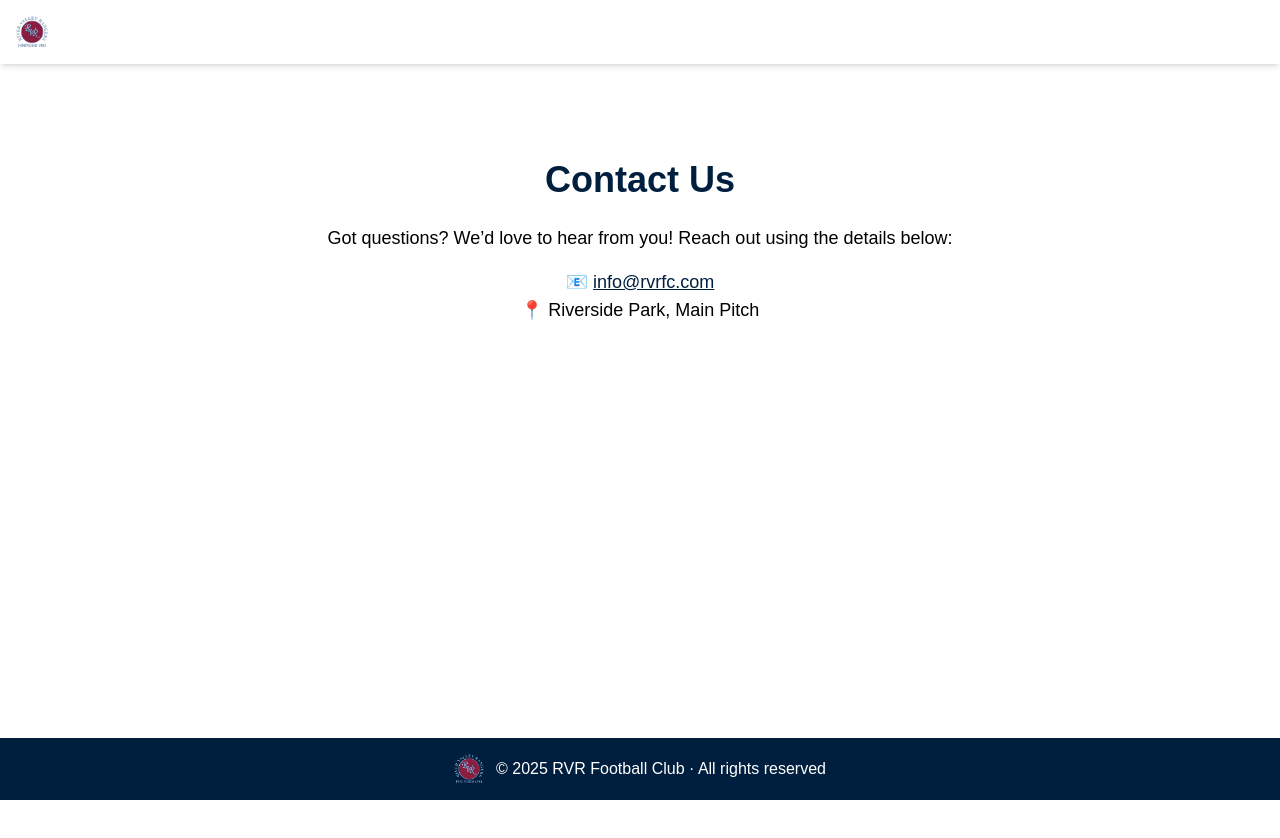
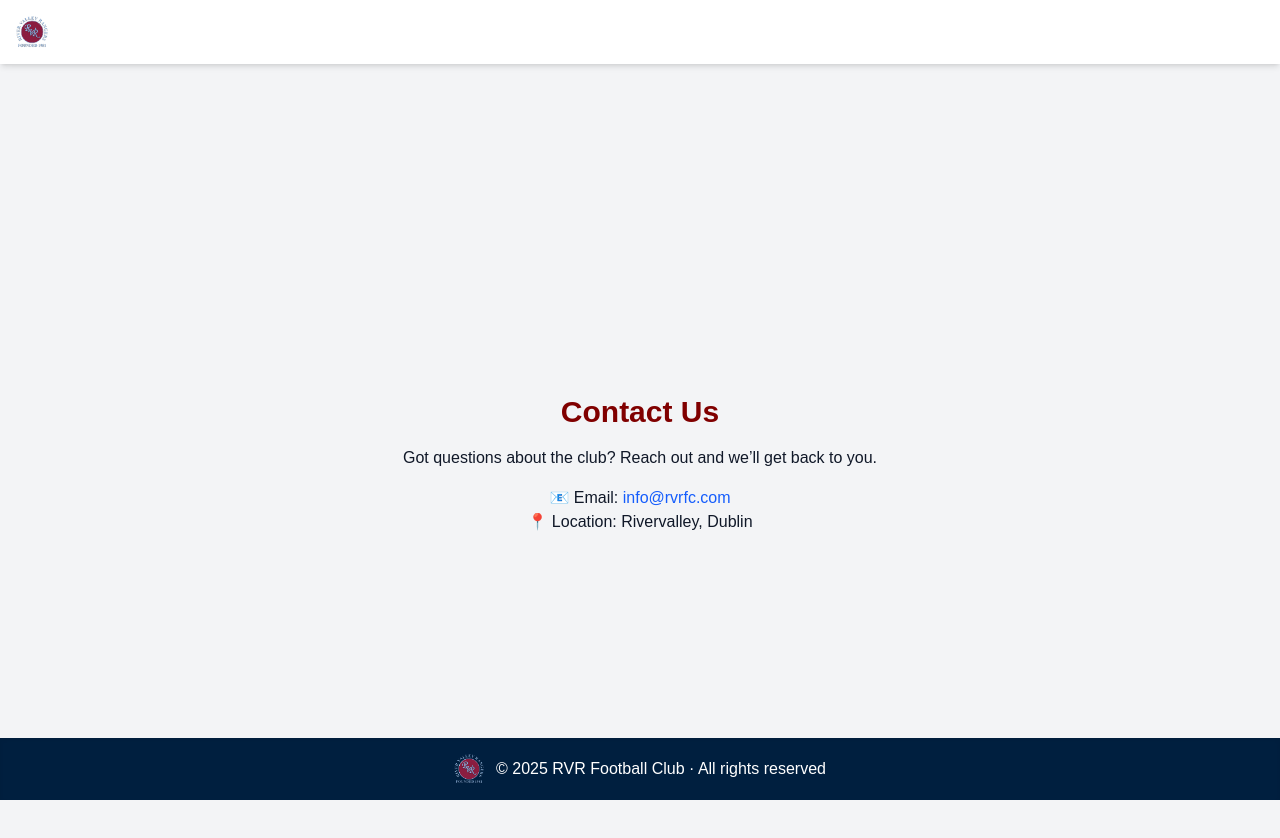
Before and after one commit to 1Zero9/rvrmatchday, a Next.js app: page /contact in a window 1280 px wide. Shown: the top 838 px of the page. Built offline with nearby package versions, Linux system fonts and the light colour scheme.

Commit message:
contacts

```diff
--- a/src/pages/contact.tsx
+++ b/src/pages/contact.tsx
@@ -1,19 +1,12 @@
 export default function Contact() {
   return (
-    <main className="min-h-screen bg-white text-black pt-24 pb-20 px-6">
-      <div className="max-w-4xl mx-auto text-center">
-        <h1 className="text-4xl font-bold text-[#001F3F] mb-6">Contact Us</h1>
-        <p className="text-lg mb-4">
-          Got questions? We’d love to hear from you!
-          Reach out using the details below:
-        </p>
-        <p className="text-lg">
-          📧 <a href="mailto:info@rvrfc.com" className="text-[#001F3F] underline">info@rvrfc.com</a>
-        </p>
-        <p className="text-lg">
-          📍 Riverside Park, Main Pitch
-        </p>
-      </div>
+    <main className="min-h-screen flex flex-col items-center justify-center bg-gray-100 text-gray-900 p-6">
+      <h1 className="text-3xl font-bold mb-4 text-[#800000]">Contact Us</h1>
+      <p className="max-w-xl text-center">
+        Got questions about the club? Reach out and we’ll get back to you.
+      </p>
+      <p className="mt-4">📧 Email: <a href="mailto:info@rvrfc.com" className="text-blue-600">info@rvrfc.com</a></p>
+      <p>📍 Location: Rivervalley, Dublin</p>
     </main>
   );
 }
```
